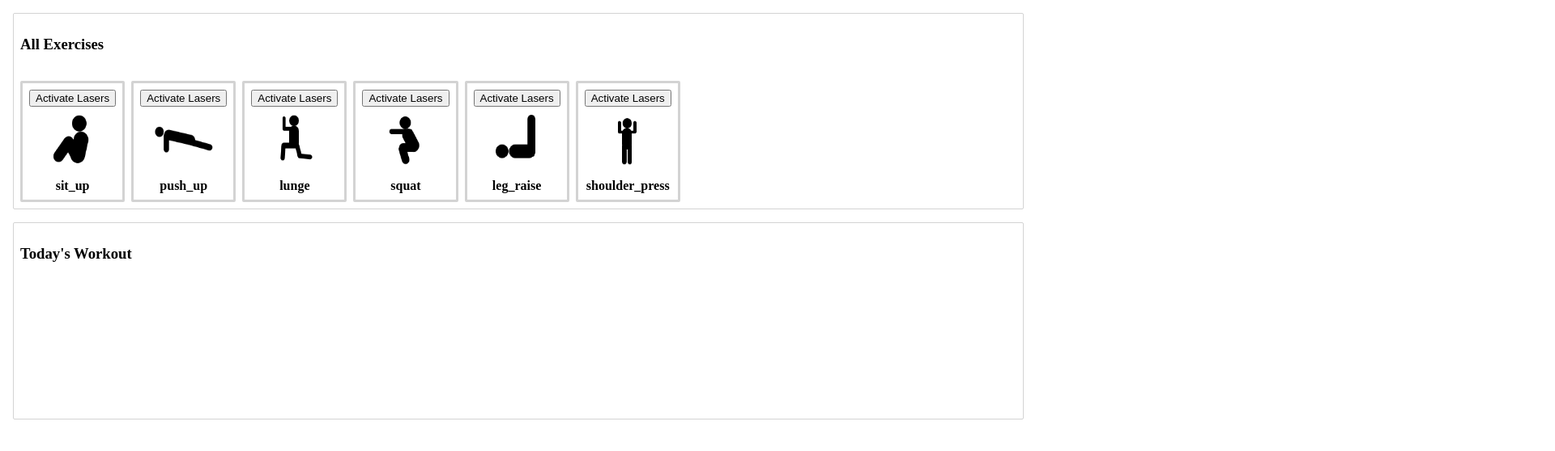
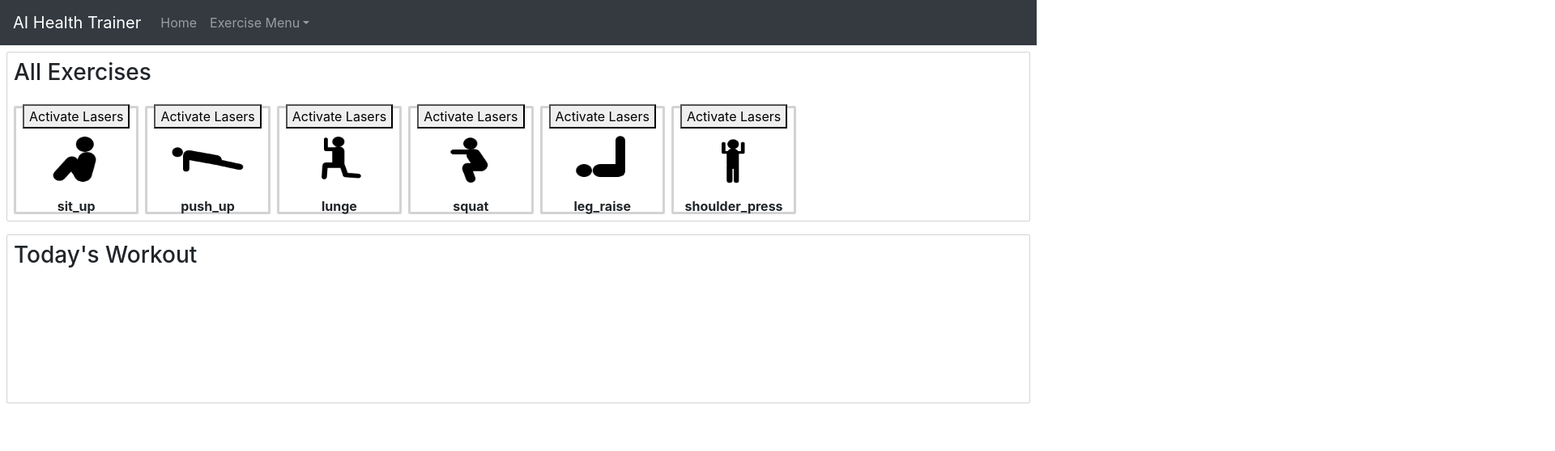
Before and after one commit to 10EastSea/ai-health-training, a React (Create React App) app: page / in a window 1280 px wide. Shown: the top 558 px of the page at 81% size, 1920 px wide, since content can reach past the window. Built offline with nearby package versions, Linux system fonts and the light colour scheme.

Commit message:
molla sibal 7

```diff
--- a/src/index.js
+++ b/src/index.js
@@ -6,6 +6,7 @@
 import Column from './column';
 import '@atlaskit/css-reset';
 import reportWebVitals from './reportWebVitals';
+import Navigation from './components/Navigation';
 // import App from './App';
 
 const Container = styled.div`
@@ -128,7 +129,13 @@
 }
 
 
-ReactDOM.render(<App />, document.getElementById('root'));
+ReactDOM.render(
+  <React.StrictMode>
+    <Navigation />
+    <App />
+  </React.StrictMode>,
+  document.getElementById('root')
+);
 
 // // If you want to start measuring performance in your app, pass a function
 // // to log results (for example: reportWebVitals(console.log))
```
Also changed, not shown: 1 other file (tests, documents, lock files or other folders).
